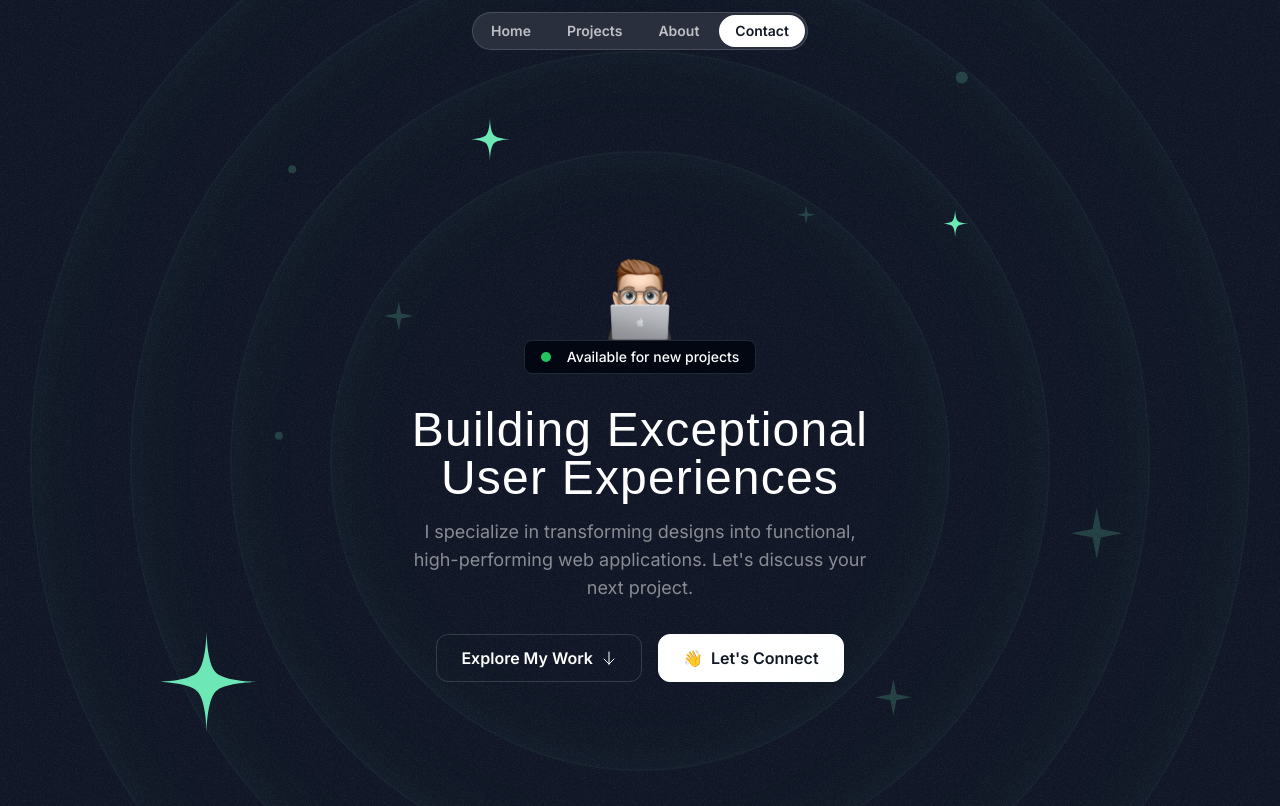
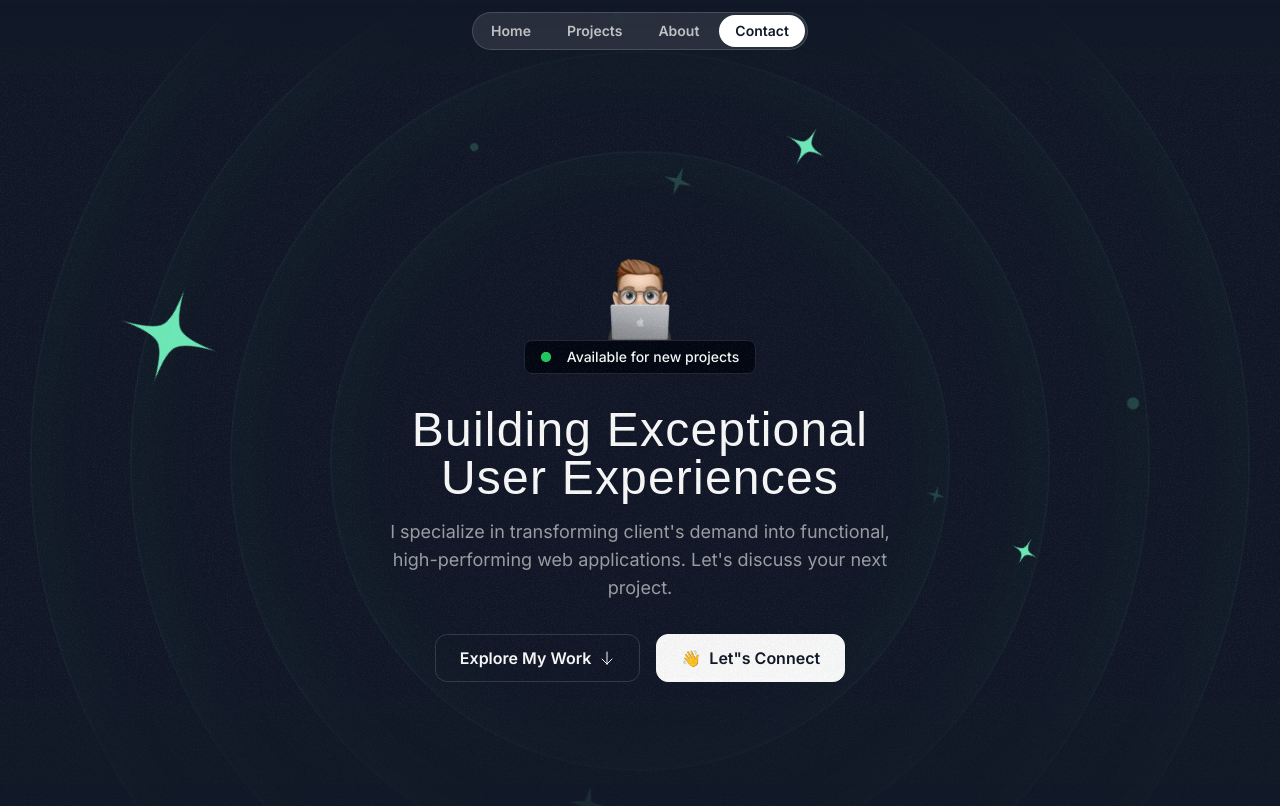
Before and after one commit to m3h3d1/portfolio, a Next.js app: page / in a window 1280 px wide. Shown: the top 806 px of the page. Built offline with nearby package versions, Linux system fonts and the light colour scheme; a web font is replaced by a local one.

Commit message:
Animated stars and sparkles for hero section

```diff
--- a/src/components/HeroOrbit.tsx
+++ b/src/components/HeroOrbit.tsx
@@ -1,29 +1,37 @@
 import { PropsWithChildren } from "react";
+import { twMerge } from "tailwind-merge";
 
-export const HeroOrbit = ({
-  children,
-  size,
-  rotation,
-}: PropsWithChildren<{ size: number; rotation: number }>) => {
+export const HeroOrbit = ( {
+    children, size, rotation, shouldOrbit = false, shouldSpin = false, spinDuration, orbitDuration,
+ }: PropsWithChildren<{ size: number; rotation: number; shouldOrbit?: boolean; shouldSpin?: boolean; spinDuration?: string; orbitDuration?: string }> ) => {
     return (
-    <div className="absolute left-1/2 top-1/2 -translate-x-1/2 -translate-y-1/2">
+        <div className="absolute left-1/2 top-1/2 -translate-x-1/2 -translate-y-1/2 -z-20">
         <div
-        className="flex items-start justify-start"
+        className={twMerge(shouldOrbit === true && "animate-spin")}
         style={{
+          animationDuration: orbitDuration,
+        }}
+        >
+          <div className="flex items-start justify-start"
+          style={{
+              transform: `rotate(${rotation}deg)`,
               height: `${size}px`,
               width: `${size}px`,
-          transform: `rotate(${rotation}deg)`,
+          }}>
+            <div className={twMerge(shouldSpin === true && "animate-spin" )}
+            style={{
+              animationDuration: spinDuration,
               }}
             >
-        <div
-          className="inline-flex"
+              <div className="inline-flex"
               style={{
                 transform: `rotate(${rotation * -1}deg)`,
-          }}
-        >
+              }}>
                 {children}
               </div>
             </div>
           </div>
-  );
-};
+        </div>
+      </div>
+    )
+}
--- a/src/sections/Hero.tsx
+++ b/src/sections/Hero.tsx
@@ -9,7 +9,7 @@ import { HeroOrbit } from "@/components/HeroOrbit";
 export const HeroSection = () => {
   return (
     <div className="py-32 md:py-48 lg:py-60 relative z-0 overflow-x-clip">
-      <div className="absolute inset-0 [mask-image: linear-gradient(to_bottom, transparent, black_10%, black_70%, transparent)]">
+      <div className="absolute inset-0 [mask-image:linear-gradient(to_bottom,transparent,black_10%,black_70%,transparent)]">
         <div
           className="absolute inset-0 -z-30 opacity-5"
           style={{ backgroundImage: `url(${grainImage.src})` }}
@@ -18,37 +18,90 @@ export const HeroSection = () => {
         <div className="size-[820px] hero-ring"></div>
         <div className="size-[1020px] hero-ring"></div>
         <div className="size-[1220px] hero-ring"></div>
-        <HeroOrbit size={800} rotation={-72}>
+
+        <HeroOrbit
+          size={800}
+          rotation={-72}
+          shouldOrbit
+          orbitDuration="48s"
+          shouldSpin
+          spinDuration="6s"
+        >
           <StarIcon className="size-28 text-emerald-300" />
         </HeroOrbit>
-        <HeroOrbit size={550} rotation={20}>
+        <HeroOrbit
+          size={550}
+          rotation={20}
+          shouldOrbit
+          orbitDuration="38s"
+          shouldSpin
+          spinDuration="6s"
+        >
           <StarIcon className="size-12 text-emerald-300" />
         </HeroOrbit>
-        <HeroOrbit size={590} rotation={98}>
+        <HeroOrbit
+          size={590}
+          rotation={98}
+          shouldOrbit
+          orbitDuration="40s"
+          shouldSpin
+          spinDuration="6s"
+        >
           <StarIcon className="size-8 text-emerald-300" />
         </HeroOrbit>
-        <HeroOrbit size={430} rotation={-14}>
+
+        <HeroOrbit
+          size={430}
+          rotation={-14}
+          shouldOrbit
+          orbitDuration="30s"
+          shouldSpin
+          spinDuration="3s"
+        >
           <SparkleIcon className="size-8 text-emerald-300/20" />
         </HeroOrbit>
-        <HeroOrbit size={440} rotation={79}>
+        <HeroOrbit
+          size={440}
+          rotation={79}
+          shouldOrbit
+          orbitDuration="32s"
+          shouldSpin
+          spinDuration="3s"
+        >
           <SparkleIcon className="size-5 text-emerald-300/20" />
         </HeroOrbit>
-        <HeroOrbit size={530} rotation={178}>
+        <HeroOrbit
+          size={530}
+          rotation={178}
+          shouldOrbit
+          orbitDuration="36s"
+          shouldSpin
+          spinDuration="3s"
+        >
           <SparkleIcon className="size-10 text-emerald-300/20" />
         </HeroOrbit>
-        <HeroOrbit size={710} rotation={144}>
+        <HeroOrbit
+          size={710}
+          rotation={144}
+          shouldOrbit
+          orbitDuration="44s"
+          shouldSpin
+          spinDuration="3s"
+        >
           <SparkleIcon className="size-14 text-emerald-300/20" />
         </HeroOrbit>
-        <HeroOrbit size={720} rotation={85}>
+
+        <HeroOrbit size={720} rotation={85} shouldOrbit orbitDuration="46s">
           <div className="size-3 rounded-full bg-emerald-300/20" />
         </HeroOrbit>
-        <HeroOrbit size={520} rotation={-41}>
+        <HeroOrbit size={520} rotation={-41} shouldOrbit orbitDuration="34s">
           <div className="size-2 rounded-full bg-emerald-300/20" />
         </HeroOrbit>
-        <HeroOrbit size={650} rotation={-5}>
+        <HeroOrbit size={650} rotation={-5} shouldOrbit orbitDuration="42s">
           <div className="size-2 rounded-full bg-emerald-300/20" />
         </HeroOrbit>
       </div>
+
       <div className="container">
         <div className="flex flex-col items-center">
           <Image
@@ -56,19 +109,22 @@ export const HeroSection = () => {
             className="size-[100px]"
             alt="Person peeking from behind laptop"
           />
+
           <div className="bg-gray-950 border border-gray-800 px-4 py-1.5 inline-flex items-center gap-4 rounded-lg">
-            <div className="bg-green-500 size-2.5 rounded-full"></div>
+            <div className="bg-green-500 size-2.5 rounded-full relative">
+              <div className="bg-green-500 absolute inset-0 rounded-full animate-ping-large"></div>
+            </div>
             <div className="text-sm font-medium">
               Available for new projects
             </div>
           </div>
         </div>
-        <div className="max-w-lg mx-auto px-4">
+        <div className="max-w-lg mx-auto">
           <h1 className="font-serif text-3xl md:text-5xl text-center mt-8 tracking-wide">
             Building Exceptional User Experiences
           </h1>
-          <p className="mt-4 text-center text-white/50 md:text-lg">
-            I specialize in transforming designs into functional,
+          <p className="mt-4 text-center text-white/60 md:text-lg">
+            I specialize in transforming client's demand into functional,
             high-performing web applications. Let's discuss your next project.
           </p>
         </div>
@@ -77,9 +133,9 @@ export const HeroSection = () => {
             <span className="font-semibold">Explore My Work</span>
             <ArrowDown className="size-4" />
           </button>
-          <button className="inline-flex items-center gap-2 border border-white bg-white text-gray-900 px-6 h-12 rounded-xl">
+          <button className="inline-flex items-center gap-2 border border-white bg-white text-gray-900 h-12 px-6 rounded-xl">
             <span>👋</span>
-            <span className="font-semibold">Let's Connect</span>
+            <span className="font-semibold">Let"s Connect</span>
           </button>
         </div>
       </div>
```
Lines whose indentation alone changed are shown as unchanged.
